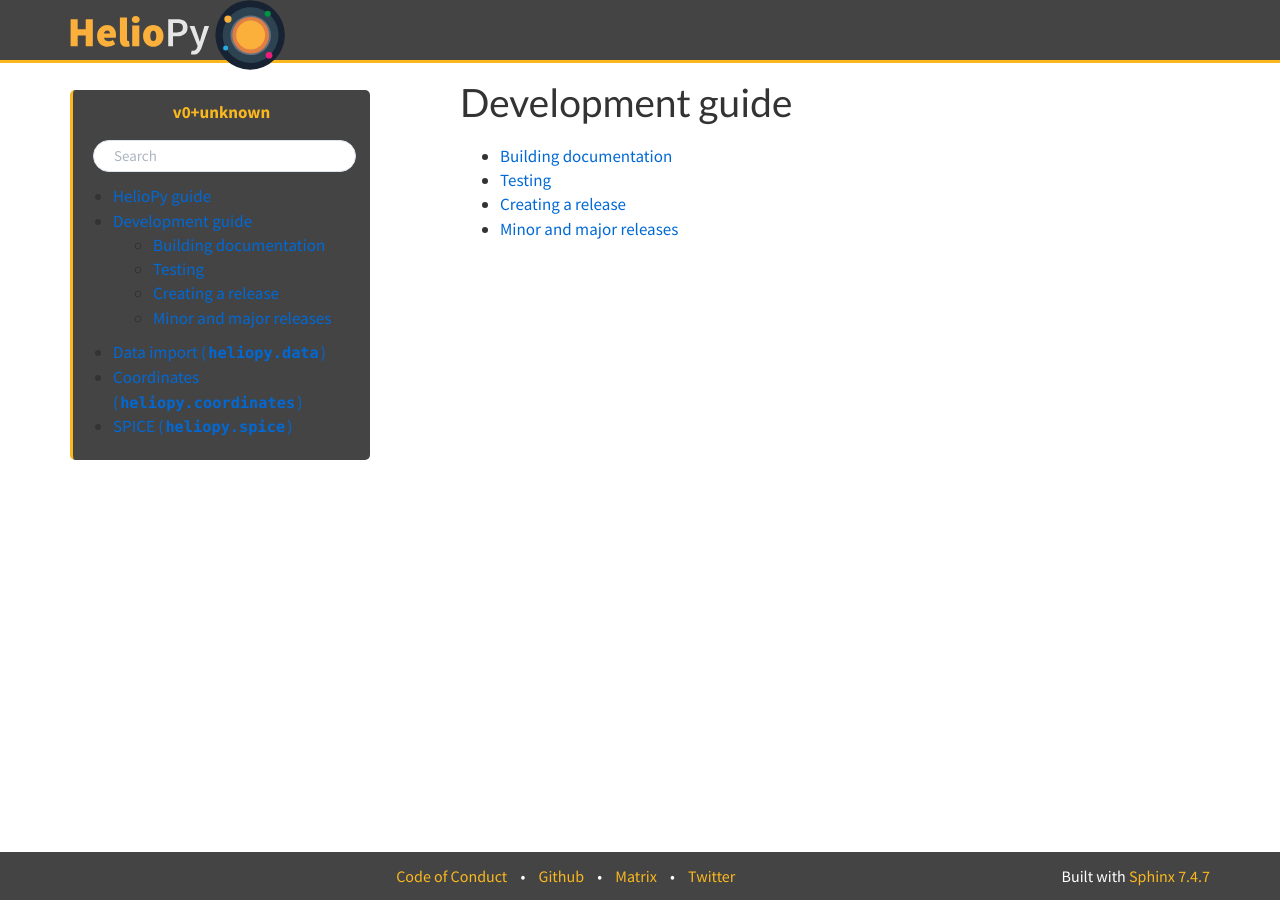
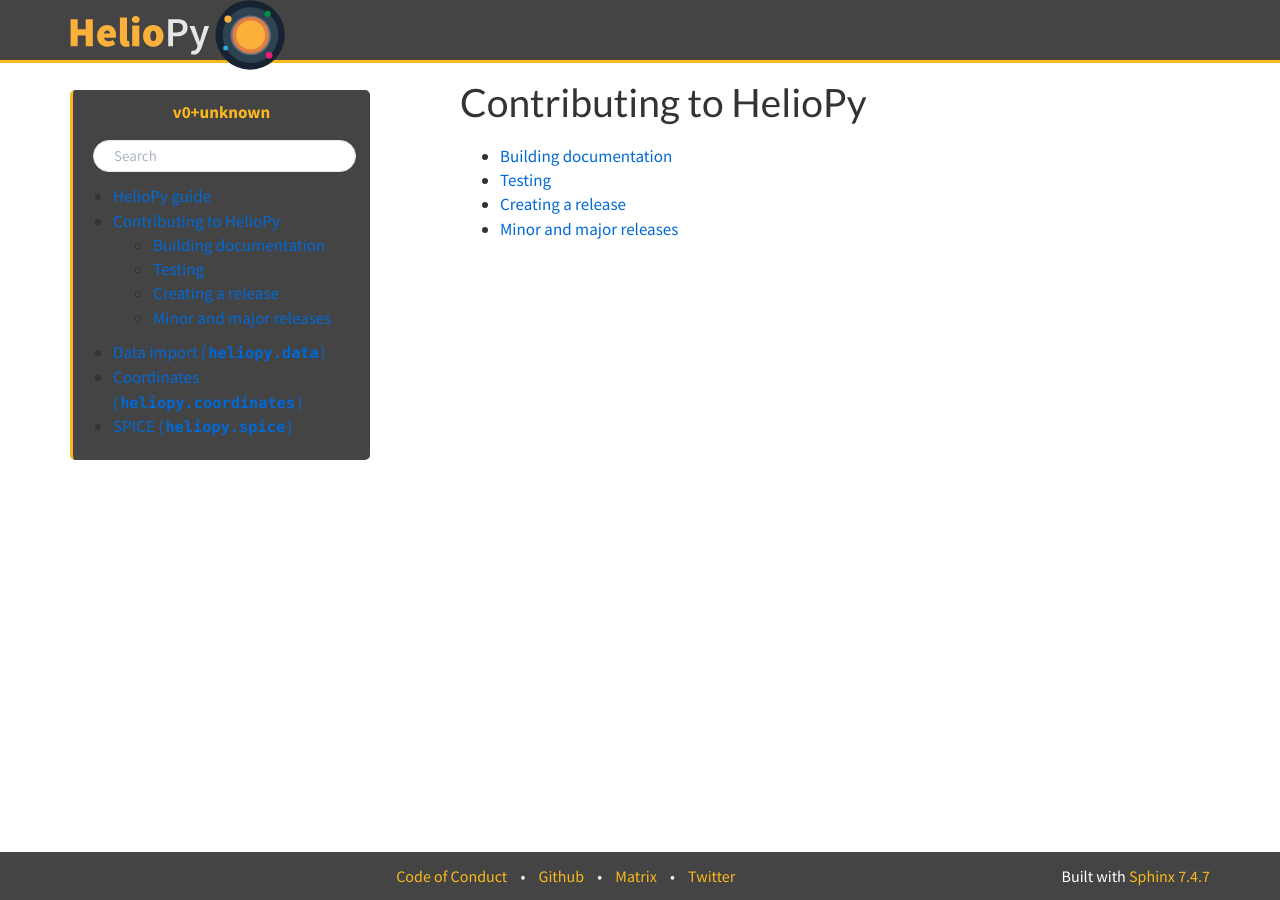
Before and after one commit to heliopython/heliopy, a Sphinx documentation site: the page built from doc/source/development/index.rst, in a window 1280 px wide. Built offline with Sphinx 7.4.7, drawn with Linux system fonts in a browser that asks for light colours; pages that are not in the unit, such as notebooks, are missing from menus.

Commit message:
Rename dev guide

```diff
--- a/doc/source/development/index.rst
+++ b/doc/source/development/index.rst
@@ -1,5 +1,5 @@
-Development guide
------------------
+Contributing to HelioPy
+-----------------------
 
 .. toctree::
    :maxdepth: 1
```
